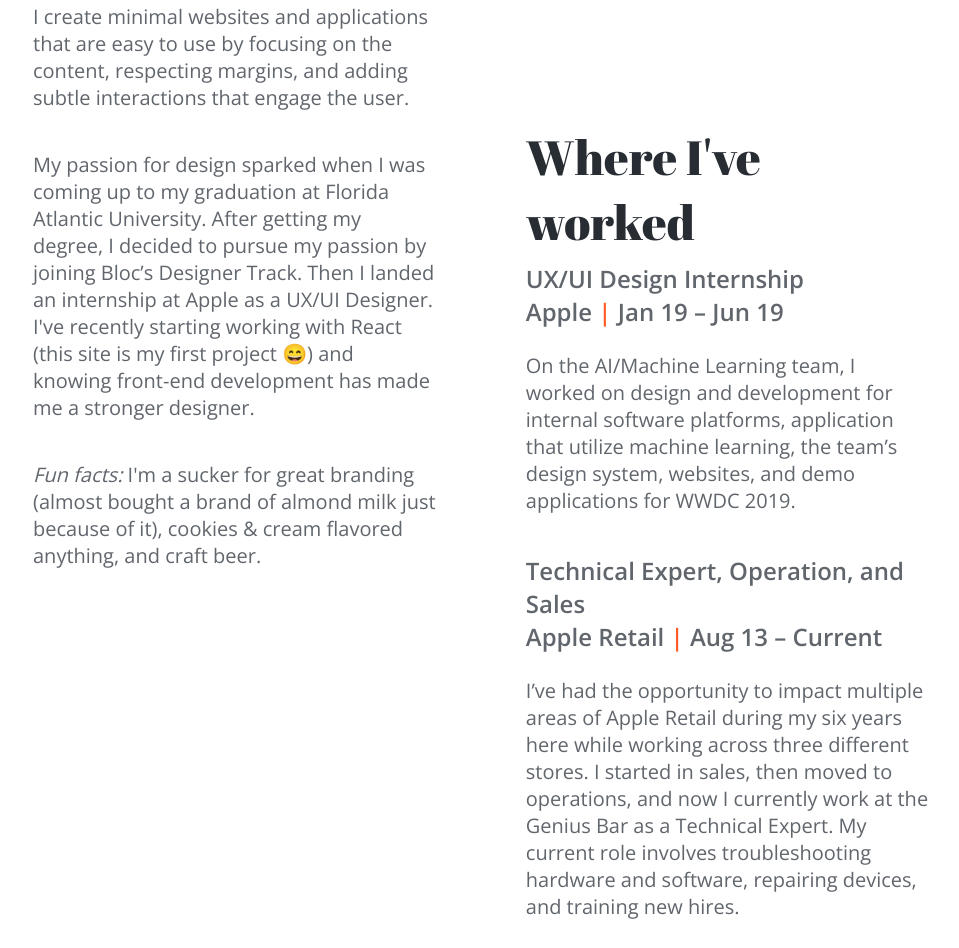
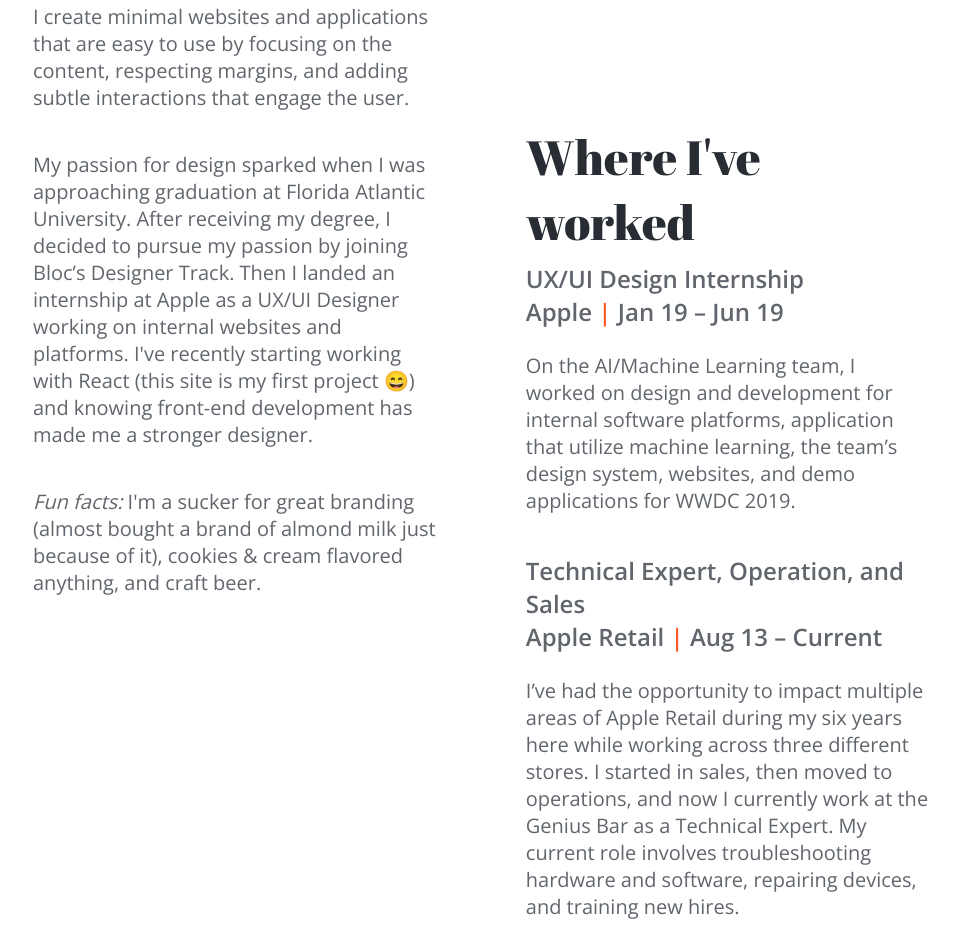
Before and after one commit to rrwinterstein/portfolio-site, a Gatsby site: page / in a window 1280 px wide. Shown: the part 1120-2068 px from the top of the page, without its empty margins (159-1118 px from the left). Built offline with nearby package versions, Linux system fonts and the light colour scheme; Gatsby itself is replaced by a stand-in of ours.

Commit message:
Updates bio

```diff
--- a/src/components/about.js
+++ b/src/components/about.js
@@ -79,11 +79,12 @@ function about() {
         </p>
 
         <p>
-          My passion for design sparked when I was coming up to my graduation at
-          Florida Atlantic University. After getting my degree, I decided to
+          My passion for design sparked when I was approaching graduation at
+          Florida Atlantic University. After receiving my degree, I decided to
           pursue my passion by joining Bloc’s Designer Track. Then I landed an
-          internship at Apple as a UX/UI Designer. I've recently starting
-          working with React (this site is my first project{" "}
+          internship at Apple as a UX/UI Designer working on internal websites
+          and platforms. I've recently starting working with React (this site is
+          my first project{" "}
           <span role="img" aria-label="grinning face with squinting eyes">
             😄
           </span>
```
